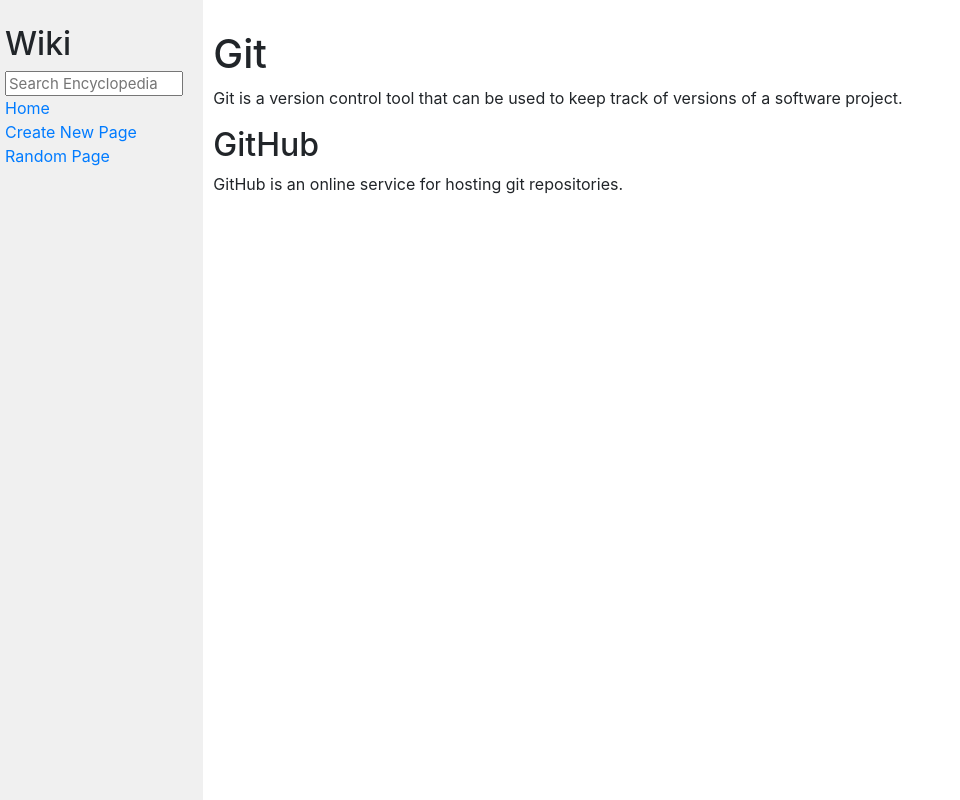
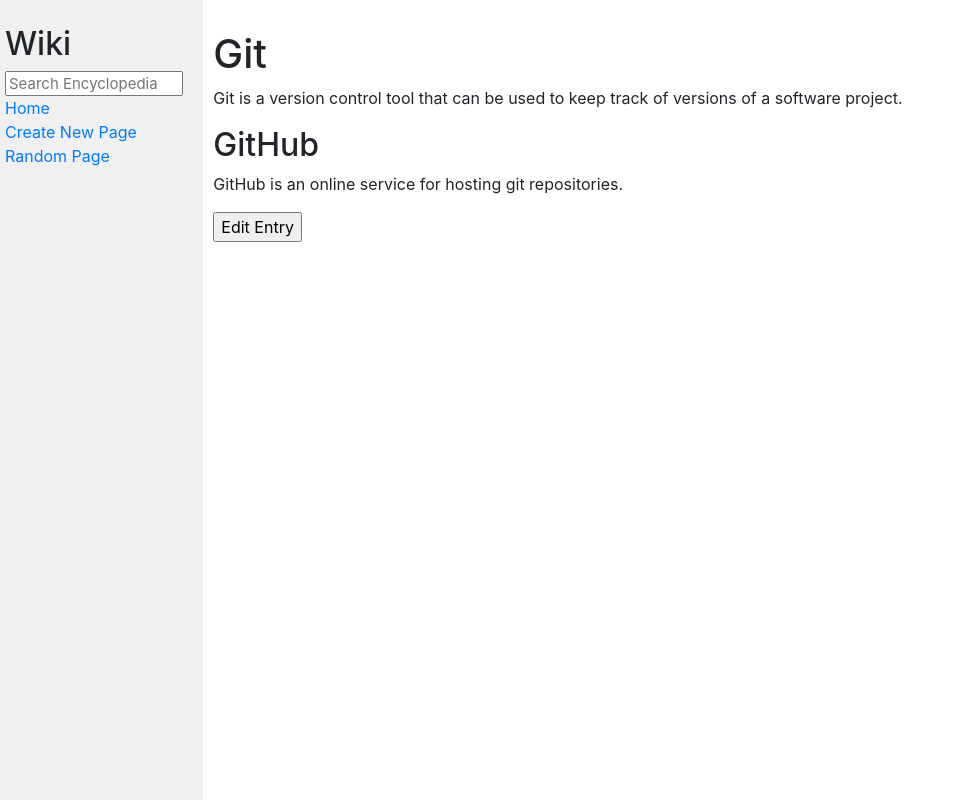
Before and after one commit to adunlop1234/wiki, a Django app: page /random in a window 1280 px wide. Shown: the whole page, without its empty margins (0-960 px from the left). Run offline with Django 3.2, Linux system fonts and the light colour scheme; some libraries are stand-ins or nearby versions.

Commit message:
Edit functionality included for each page.

```diff
--- a/encyclopedia/templates/encyclopedia/entry.html
+++ b/encyclopedia/templates/encyclopedia/entry.html
@@ -8,4 +8,10 @@
 
     {{ entry | safe}}
 
+    <div>
+        <form action='/wiki/edit/{{title}}' method="GET">
+            <input value="Edit Entry" type="submit">
+        </form>
+    </div>
+
 {% endblock %}
--- a/encyclopedia/urls.py
+++ b/encyclopedia/urls.py
@@ -6,5 +6,6 @@
     path("", views.index, name="index"),
     path("wiki/<str:title>", views.entry, name="entry"),
     path("random", views.random, name="random"),
-    path("new", views.new, name="new")
+    path("new", views.new, name="new"),
+    path("wiki/edit/<str:title>", views.edit, name="edit")
 ]
--- a/encyclopedia/views.py
+++ b/encyclopedia/views.py
@@ -10,21 +10,63 @@
     title = forms.CharField(label="Title")
     markdown = forms.CharField(widget=forms.Textarea(attrs={"rows":5, "cols":20}), label="")
 
+class EditEntryForm(forms.Form):
+    def __init__(self, *args, **kwargs):
+        self.initial_markdown = kwargs.pop('initial_markdown', "")
+        super(EditEntryForm, self).__init__(*args, **kwargs)
+        self.fields["markdown"] = forms.CharField(widget=forms.Textarea(attrs={"rows":5, "cols":20}), initial=self.initial_markdown, label="")
+
 def index(request):
     return render(request, "encyclopedia/index.html", {
         "entries": util.list_entries()
     })
 
 def entry(request, title):
-    if title in util.list_entries():
-        markdowner = Markdown()
-        return render(request, "encyclopedia/entry.html", {
-            "title": title,
-            "entry": markdowner.convert(util.get_entry(title))
+    if request.method == "POST":
+        return render(request, "encyclopedia/edit.html", {
+            "title" : title,
+            "form" : EditEntryForm(initial_markdown=util.get_entry(title))
         })
     else:
-        return render(request, "encyclopedia/entryerror.html", {
-            "title": title
+        if title in util.list_entries():
+            markdowner = Markdown()
+            return render(request, "encyclopedia/entry.html", {
+                "title": title,
+                "entry": markdowner.convert(util.get_entry(title))
+            })
+        else:
+            return render(request, "encyclopedia/entryerror.html", {
+                "title": title
+            })
+
+def edit(request, title):
+    if request.method == "POST":
+
+        form = EditEntryForm(request.POST)
+
+        if form.is_valid():
+
+            # Isolate the markdown from the 'cleaned' version of form data
+            markdown = form.cleaned_data["markdown"]
+
+            # Add the new title and markdown to our list of entries
+            util.save_entry(title, markdown)
+
+            # Redirect user to list of entries
+            return HttpResponseRedirect("/wiki/" + title)
+
+        else:
+
+            return render(request, "encyclopedia/new.html", {
+                "form" : form
+            })
+
+        # Redirect user to list of entries
+        return HttpResponseRedirect("/")
+    else:
+        return render(request, "encyclopedia/edit.html", {
+            "title" : title,
+            "form" : EditEntryForm(initial_markdown=util.get_entry(title))
         })
 
 def random(request):
```
Also changed, not shown: encyclopedia/templates/encyclopedia/edit.html (added, +21 -0 lines).
